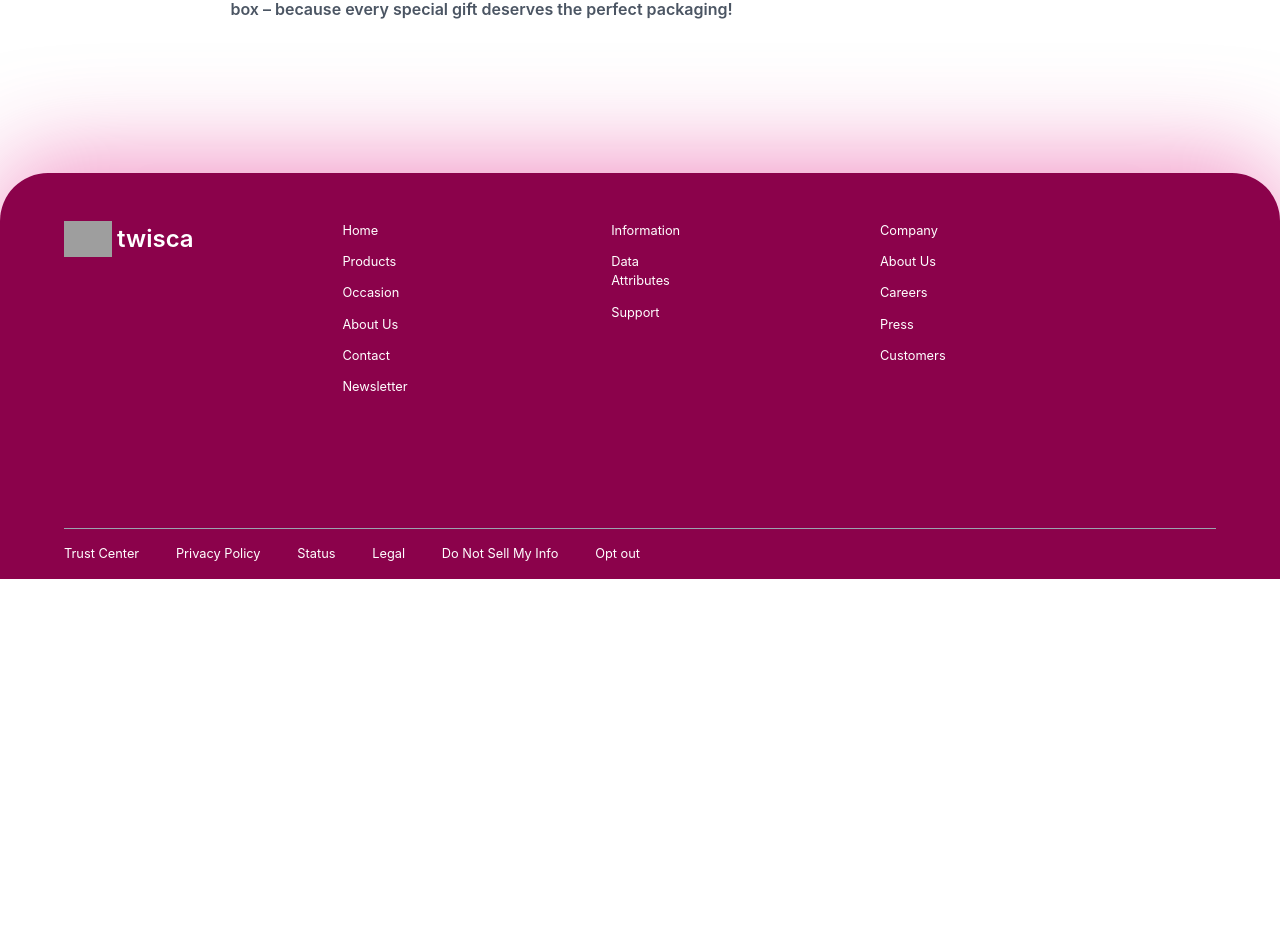
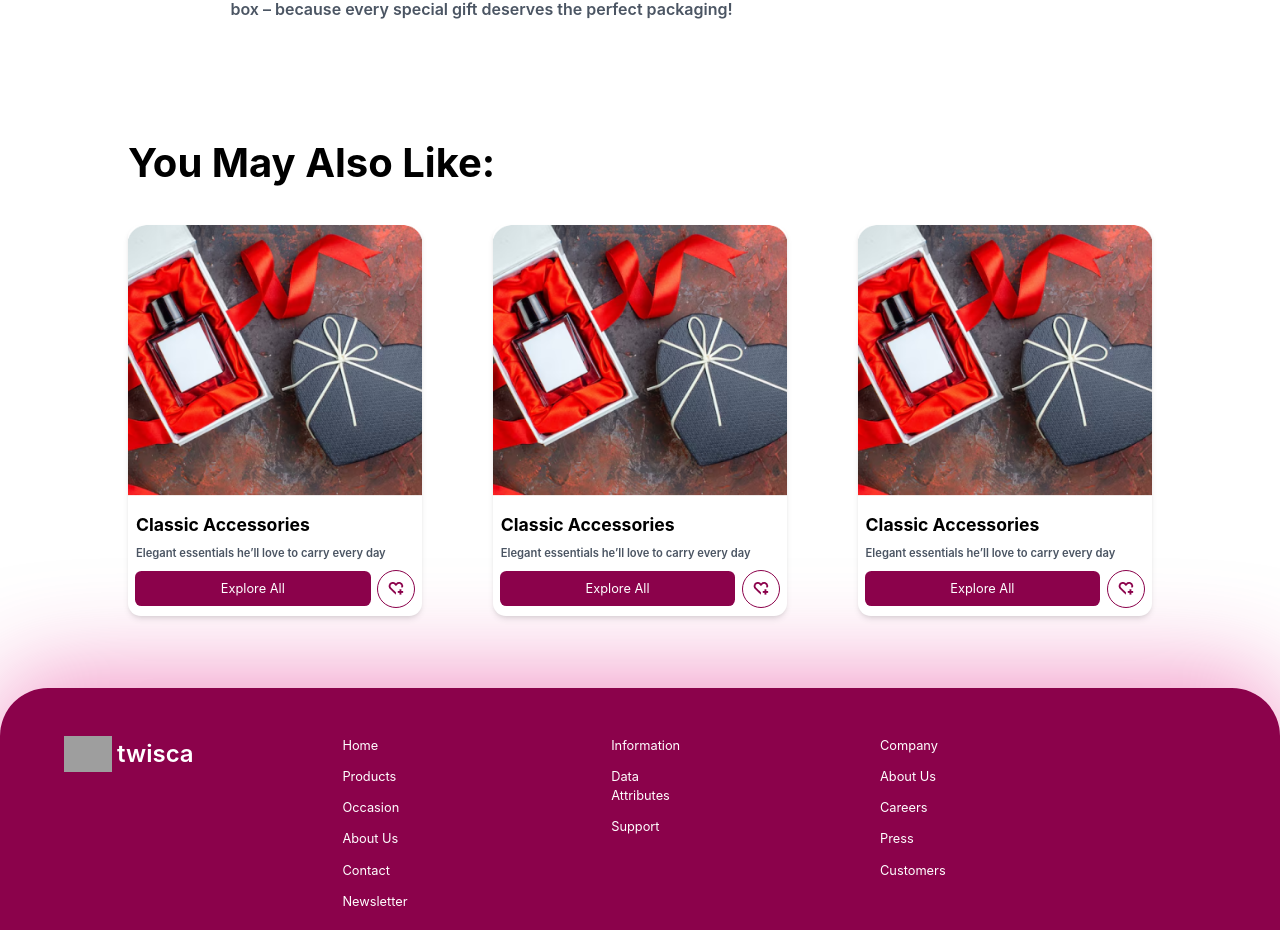
Before and after one commit to SheharyarXD/twisca, a React (Create React App) app in the folder my-app/: page /products/productDetails in a window 1280 px wide. Shown: the part 1591-2521 px from the top of the page. Before the commit the page ends 2170 px from the top, so only its background shows below. Built offline with nearby package versions, Linux system fonts and the light colour scheme; grey boxes are pictures that could not be loaded.

Commit message:
In progress

```diff
--- a/my-app/src/components/ProductsDetails.js
+++ b/my-app/src/components/ProductsDetails.js
@@ -2,6 +2,7 @@ import React from "react";
 import { useState } from "react";
 import Header from "./header";
 import FooterPage from "./footer";
+import SurprisedProducts from "./SurprisesProducts";
 
 const ProductDetails = () => {
   const [quantity, setQuantity] = useState(1);
@@ -215,6 +216,14 @@ Personalized Note
             </div>
         </div>
       </div>
+      <div className="px-[10vw] flex-col  justify-center items-center">
+        <div className="flex font-bold text-[2.5rem]">You May Also Like:</div>
+        <div className="flex flex-wrap flex-row justify-between py-8">
+      <SurprisedProducts/>
+      <SurprisedProducts/>
+      <SurprisedProducts/>
+        </div>
+      </div>
       <FooterPage></FooterPage>
     </>
   );
--- a/my-app/src/components/SurprisesProducts.js
+++ b/my-app/src/components/SurprisesProducts.js
@@ -3,7 +3,7 @@ const SurprisedProducts=()=>{
 return(
     <div className="max-h-fit bg-white shadow-md w-[23vw] rounded-[1vw]">
     <div className="h-fit overflow-hidden w-full object-cover relative ">
-    <img src="./Images/sampleImage2.png" className="object-cover w-full h-auto" alt="" />
+    <img src="../Images/sampleImage2.png" className="object-cover w-full h-auto" alt="" />
     </div>
     <div className="flex flex-row text-[1.1rem] font-bold px-2 pt-[2vh]">
         <div className=" text-start">Classic Accessories</div>
@@ -14,7 +14,7 @@ return(
 
     <div className="flex flex-row items-center justify-center pt-[1vh] pb-2">
     <button className="bg-[#8B024B] text-white w-[80%] text-[0.8rem] py-2 rounded-[0.5vw] ">Explore All</button>
-    <button className="border-[#8B024B] border text-white ml-[0.5vw] px-[0.8vw] py-[0.9vw] rounded-full "><img src="./Images/Union.png" alt="" /></button>
+    <button className="border-[#8B024B] border text-white ml-[0.5vw] px-[0.8vw] py-[0.9vw] rounded-full "><img src="../Images/Union.png" alt="" /></button>
     </div>
 </div>
 );
```
